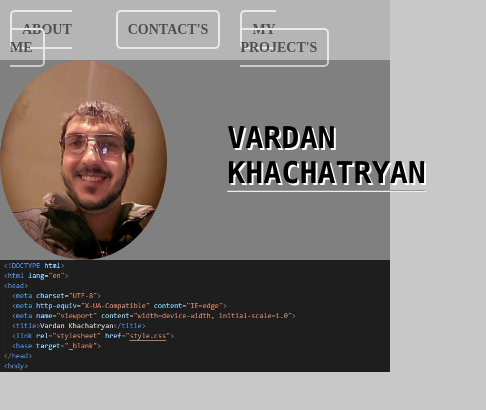
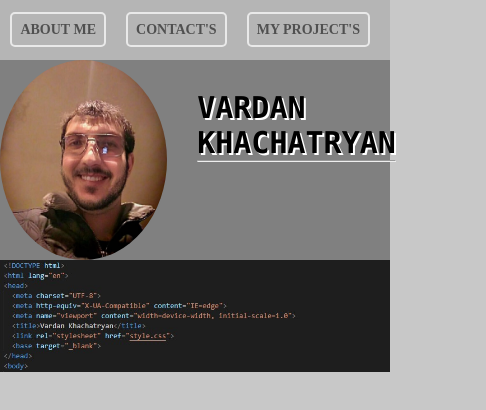
Before and after one commit to gazanik87/portfolio, a plain HTML site: page index.html in a window 390 px wide. Shown: the whole page, 486 px wide, since content can reach past the window. Drawn offline with Linux system fonts and the light colour scheme.

Commit message:
some changes

```diff
--- a/style.scss
+++ b/style.scss
@@ -26,7 +26,7 @@ header{
       list-style: none;
       a{
         cursor: pointer;
-        padding: 10px;
+        padding: 8px;
         text-decoration: none;
         font-weight: bold;
         color: black;
@@ -175,6 +175,7 @@ section{
 @media(max-width:742px){
   header{
     ul{
+      right: 10px;
      li{
            a{
             font-size: 14px;
@@ -183,8 +184,10 @@ section{
     }
   }
   #info{
+
     h1{
       font-size: 30px;
+      padding: 30px;
     }
   }
 
```
Also changed, not shown: style.css, 1 other file.
